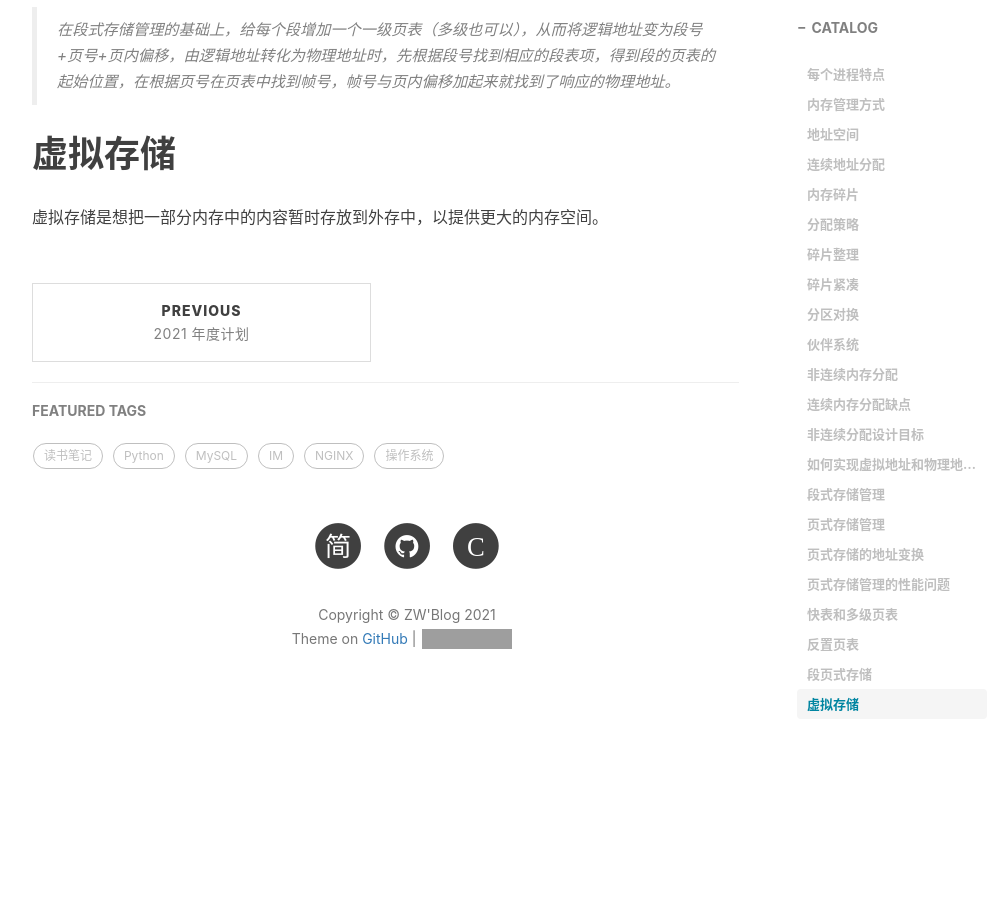
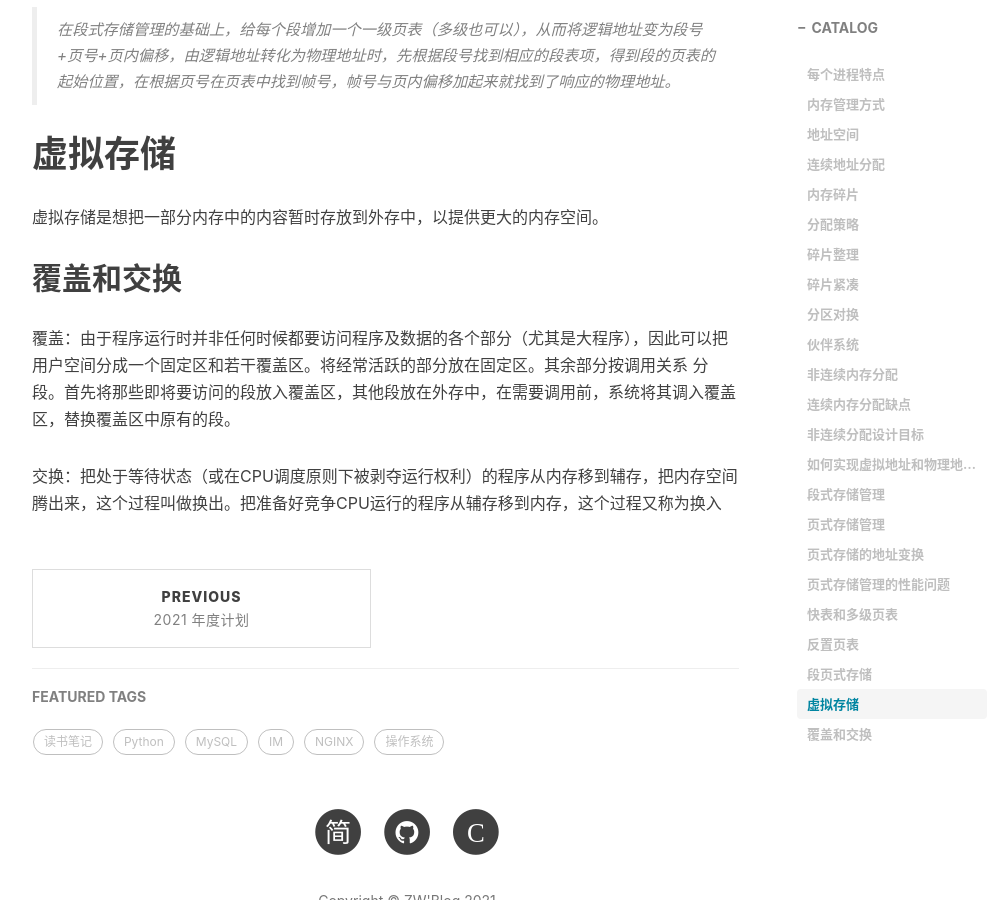
Before and after one commit to GitZW/gitzw.github.io, a Jekyll site: the page built from _posts/2021-02-28-操作系统笔记二.md, in a window 1280 px wide and 900 px high, scrolled down 5782 px. Shown: the whole window, without its empty margins (233-1239 px from the left). Built offline with Jekyll 4.4.1, drawn with Linux system fonts in a browser that asks for light colours; nearby versions of some CDN libraries; comment, search, counter and statistics services are not loaded; before the commit the page ends 6525 px from its top, so only the background shows below that; grey boxes are pictures that could not be loaded.

Commit message:
覆盖和交换

```diff
--- a/_posts/2021-02-28-操作系统笔记二.md
+++ b/_posts/2021-02-28-操作系统笔记二.md
@@ -164,3 +164,8 @@ CPU控制逻辑给总线发送物理地址请求。
 
 # 虚拟存储
 虚拟存储是想把一部分内存中的内容暂时存放到外存中，以提供更大的内存空间。
+
+## 覆盖和交换
+覆盖：由于程序运行时并非任何时候都要访问程序及数据的各个部分（尤其是大程序），因此可以把用户空间分成一个固定区和若干覆盖区。将经常活跃的部分放在固定区。其余部分按调用关系 分段。首先将那些即将要访问的段放入覆盖区，其他段放在外存中，在需要调用前，系统将其调入覆盖区，替换覆盖区中原有的段。
+
+交换：把处于等待状态（或在CPU调度原则下被剥夺运行权利）的程序从内存移到辅存，把内存空间腾出来，这个过程叫做换出。把准备好竞争CPU运行的程序从辅存移到内存，这个过程又称为换入
```
